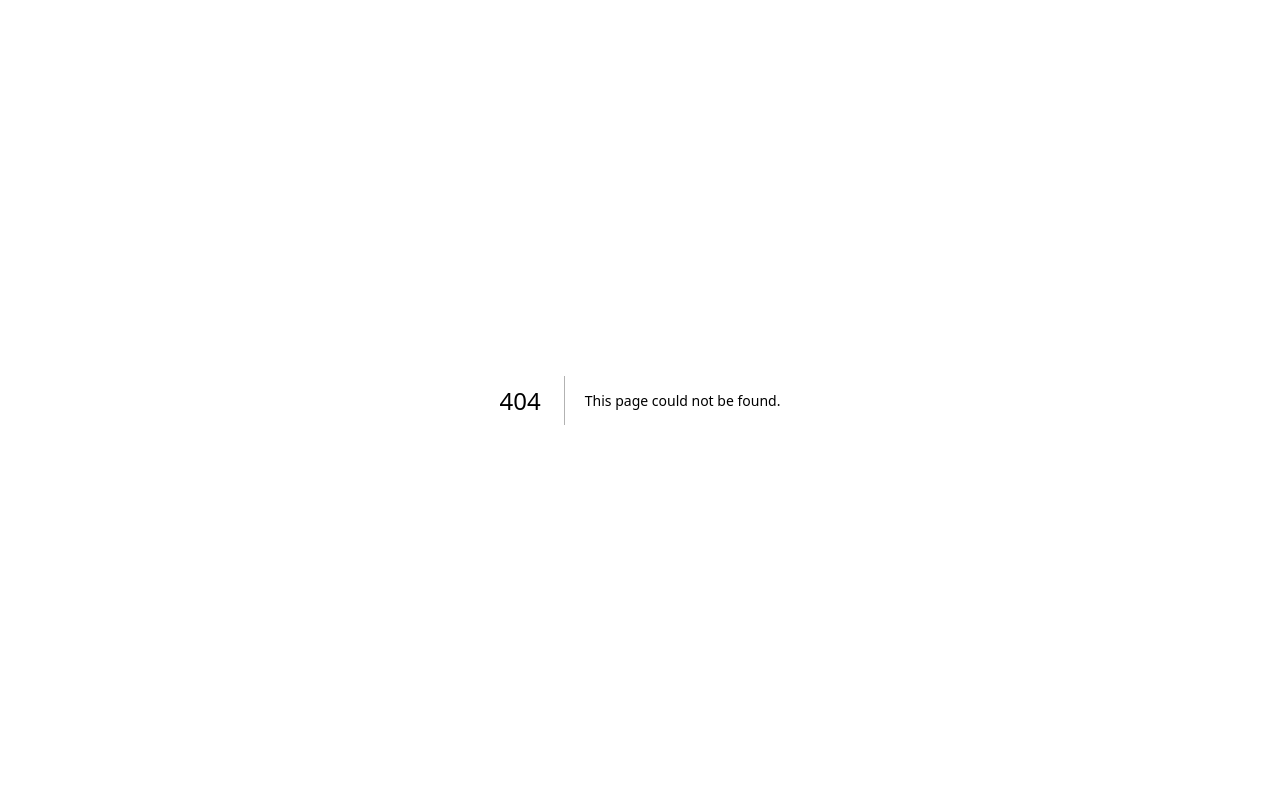
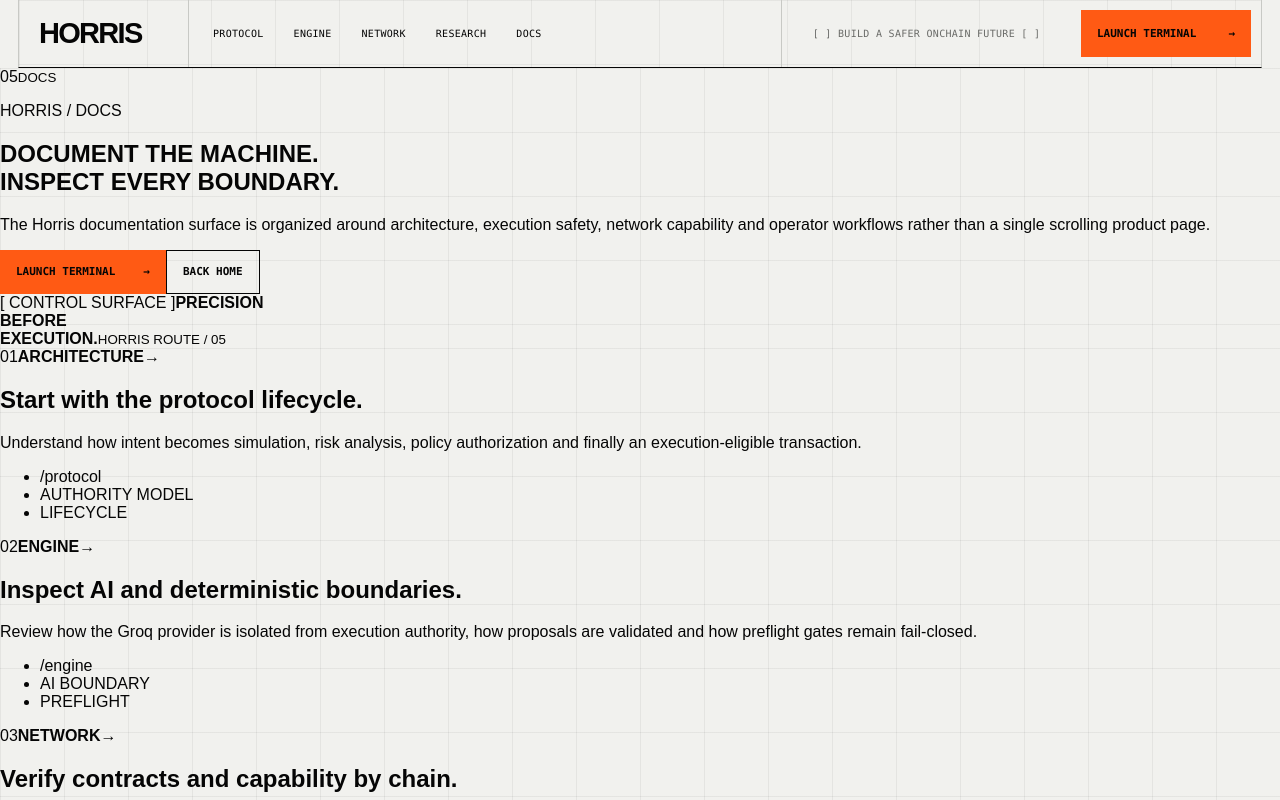
Before and after one commit to mushee-io/Horris, a Next.js app: page /docs in a window 1280 px wide. Before the commit this address had no page. Shown: the top 800 px of the page. Built offline with nearby package versions, Linux system fonts and the light colour scheme.

Commit message:
feat: add dedicated Horris docs page

```diff
--- /dev/null
+++ b/app/docs/page.tsx
@@ -0,0 +1,25 @@
+import HorrisSectionPage from "../../components/HorrisSectionPage";
+
+export default function DocsPage() {
+  return <HorrisSectionPage
+    code="05"
+    eyebrow="DOCS"
+    title={<>DOCUMENT THE MACHINE.<br/>INSPECT EVERY BOUNDARY.</>}
+    intro="The Horris documentation surface is organized around architecture, execution safety, network capability and operator workflows rather than a single scrolling product page."
+    modules={[
+      { index: "01", label: "ARCHITECTURE", title: "Start with the protocol lifecycle.", body: "Understand how intent becomes simulation, risk analysis, policy authorization and finally an execution-eligible transaction.", meta: ["/protocol", "AUTHORITY MODEL", "LIFECYCLE"] },
+      { index: "02", label: "ENGINE", title: "Inspect AI and deterministic boundaries.", body: "Review how the Groq provider is isolated from execution authority, how proposals are validated and how preflight gates remain fail-closed.", meta: ["/engine", "AI BOUNDARY", "PREFLIGHT"] },
+      { index: "03", label: "NETWORK", title: "Verify contracts and capability by chain.", body: "Use the network section to distinguish Celo Sepolia testnet proof, Mento stable routing and UpDown mainnet-only capabilities.", meta: ["/network", "CELO", "DEPLOYMENT EVIDENCE"] },
+      { index: "04", label: "OPERATIONS", title: "Use the control terminal for live work.", body: "The terminal contains the actual wallet, stable intent, AI proposal, perp risk, monitoring, vault and execution-history interfaces.", meta: ["/terminal", "WALLET", "LIVE STATE"] },
+      { index: "05", label: "RESEARCH", title: "Understand why the safety model exists.", body: "Research notes frame Horris around bounded autonomy, explainability, protection and recovery rather than generic AI automation.", meta: ["/research", "RISK", "RECOVERY"] },
+    ]}
+    facts={[
+      { label: "STAGE", value: "TESTNET", tone: "warn" },
+      { label: "AUDIT STATUS", value: "UNAUDITED", tone: "warn" },
+      { label: "MAINNET BROADCAST", value: "LOCKED WHERE UNVERIFIED", tone: "safe" },
+      { label: "SOURCE", value: "GITHUB / mushee-io/Horris", tone: "safe" },
+    ]}
+    darkTitle="Documentation should tell the operator what is real, what is simulated and what is blocked."
+    darkBody="Horris documentation keeps capability claims narrow and testable. Unknown or unavailable state is displayed as unavailable rather than filled with placeholder success."
+  />;
+}
```
